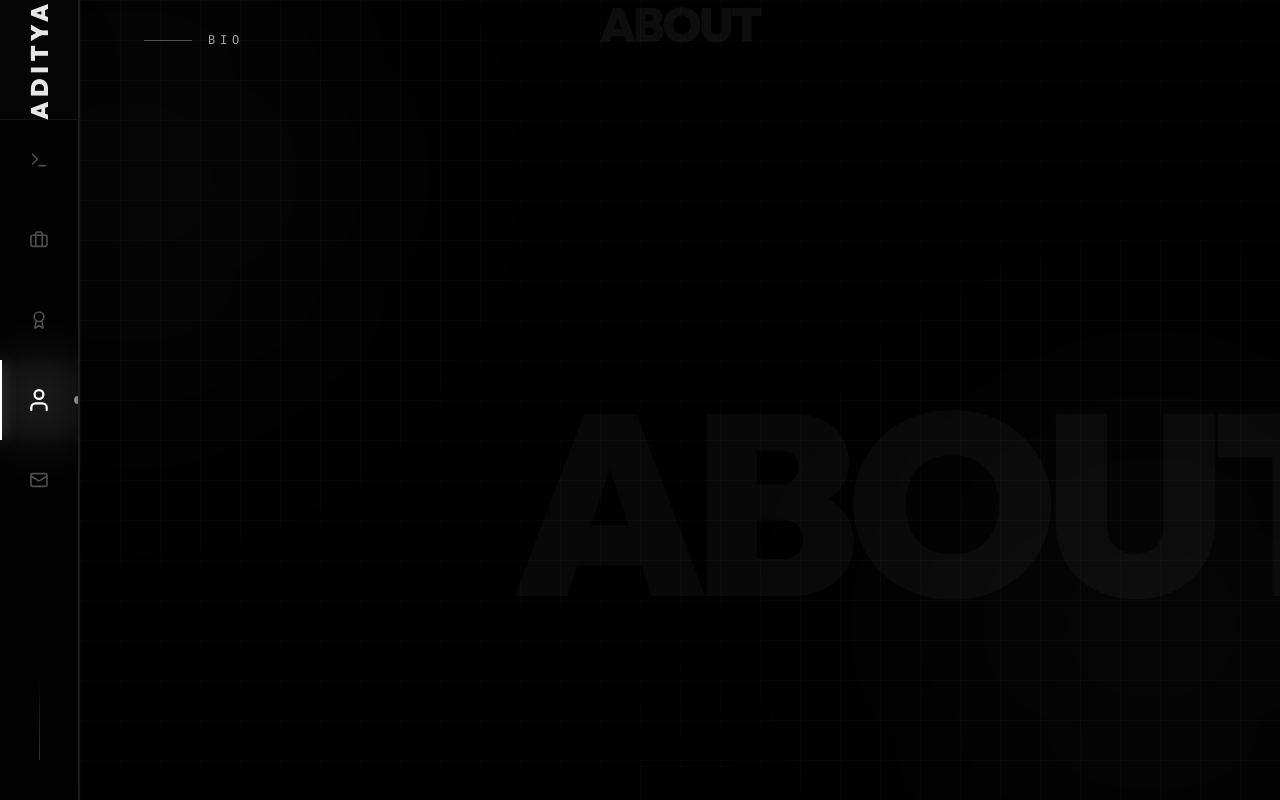
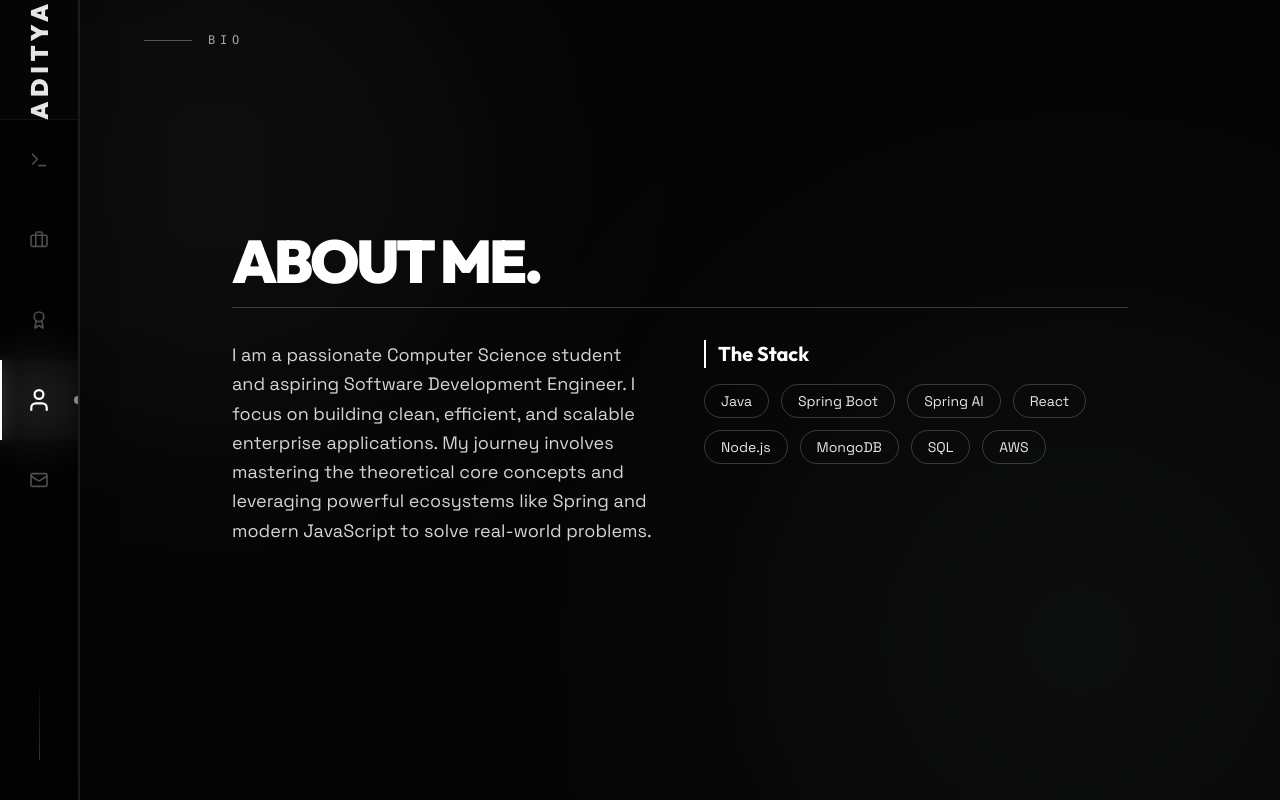
Before and after one commit to code-a13/Portfolio, a React (Vite) app: page /about in a window 1280 px wide. Built offline with nearby package versions, Linux system fonts and the light colour scheme.

Commit message:
ABOUT AND ACHIEVEMENT PAGE

```diff
--- a/package.json
+++ b/package.json
@@ -12,7 +12,7 @@
   "dependencies": {
     "@react-three/drei": "^10.7.7",
     "@react-three/fiber": "^9.5.0",
-    "framer-motion": "^12.29.0",
+    "framer-motion": "^12.34.3",
     "icons-react": "^3.7.1",
     "lucide-react": "^0.563.0",
     "maath": "^0.10.8",
--- /dev/null
+++ b/src/components/home/AboutSection.jsx
@@ -0,0 +1,88 @@
+import React from "react";
+import { motion } from "framer-motion";
+// Import the new reusable component
+import MagicBackground from "../ui/MagicBackground";
+
+export const AboutSection = () => {
+  const skills = ['Java', 'Spring Boot', 'Spring AI', 'React', 'Node.js', 'MongoDB', 'SQL', 'AWS'];
+
+  const containerVariants = {
+    hidden: { opacity: 0 },
+    visible: { opacity: 1, transition: { staggerChildren: 0.1, delayChildren: 0.3 } }
+  };
+
+  const itemVariants = {
+    hidden: { y: 20, opacity: 0 },
+    visible: { y: 0, opacity: 1, transition: { type: "spring", stiffness: 100 } }
+  };
+
+  return (
+    // Ensure relative and overflow-hidden are here
+    <div className="relative min-h-screen bg-dark text-white p-8 md:p-16 font-sans flex flex-col justify-center overflow-hidden">
+
+      {/* --- USE THE REUSABLE COMPONENT HERE --- */}
+      {/* We pass very subtle white/gray colors for the dark theme */}
+      <MagicBackground color1="bg-white/5" color2="bg-gray-400/10" />
+
+      {/* --- CONTENT (Wrapped in relative z-10 to stay above magic) --- */}
+      <div className="relative z-10 max-w-4xl mx-auto w-full">
+         {/* ... (Rest of your existing About Section code remains exactly the same) ... */}
+        <motion.h2
+          initial={{ opacity: 0, x: -50 }}
+          whileInView={{ opacity: 1, x: 0 }}
+          viewport={{ once: true, amount: 0.5 }}
+          transition={{ duration: 0.8, ease: "easeOut" }}
+          className="text-4xl md:text-6xl font-black mb-8 border-b border-white/20 pb-4 tracking-tighter"
+        >
+          ABOUT ME.
+        </motion.h2>
+
+        <div className="grid md:grid-cols-2 gap-12 mt-8">
+          <motion.div
+            initial={{ opacity: 0, y: 30 }}
+            whileInView={{ opacity: 1, y: 0 }}
+            viewport={{ once: true }}
+            transition={{ duration: 0.8, delay: 0.2 }}
+          >
+            <p className="text-gray-300 text-lg leading-relaxed mb-6 font-space">
+              I am a passionate Computer Science student and aspiring Software Development Engineer.
+              I focus on building clean, efficient, and scalable enterprise applications. My journey involves
+              mastering the theoretical core concepts and leveraging powerful ecosystems like Spring and modern JavaScript to solve real-world problems.
+            </p>
+          </motion.div>
+
+          <div className="space-y-6">
+            <div>
+              <motion.h3
+                initial={{ opacity: 0 }}
+                whileInView={{ opacity: 1 }}
+                viewport={{ once: true }}
+                className="text-xl font-bold mb-4 border-l-2 border-white pl-3"
+              >
+                The Stack
+              </motion.h3>
+
+              <motion.div
+                variants={containerVariants}
+                initial="hidden"
+                whileInView="visible"
+                viewport={{ once: true }}
+                className="flex flex-wrap gap-3"
+              >
+                {skills.map((skill) => (
+                  <motion.span
+                    key={skill}
+                    variants={itemVariants}
+                    className="px-4 py-1.5 text-sm border border-white/20 rounded-full text-gray-200 hover:bg-white hover:text-dark transition-colors duration-300 cursor-pointer font-space"
+                  >
+                    {skill}
+                  </motion.span>
+                ))}
+              </motion.div>
+            </div>
+          </div>
+        </div>
+      </div>
+    </div>
+  );
+};
--- /dev/null
+++ b/src/components/home/AchievementsSection.jsx
@@ -0,0 +1,61 @@
+import React from "react";
+import { motion } from "framer-motion";
+// Import the component
+import MagicBackground from "../ui/MagicBackground";
+
+export const AchievementsSection = () => {
+  const achievements = [
+      // ... (your achievements data)
+    { id: 1, title: "Problem Solving", desc: "Building a strong algorithmic foundation through daily hands-on problem solving.", year: "Ongoing" },
+    { id: 2, title: "Enterprise Architecture", desc: "Integrating Spring Boot and Spring AI to build robust, AI-powered backend microservices.", year: "2026" },
+    { id: 3, title: "Full-Stack Mastery", desc: "Mastering the Java and MERN stacks from scratch to deliver complete, scalable software solutions.", year: "2025" },
+  ];
+
+  return (
+    // Ensure relative and overflow-hidden
+    <div className="relative min-h-screen bg-white text-dark p-8 md:p-16 flex flex-col justify-center overflow-hidden">
+
+      <MagicBackground
+            color1="bg-dark/5"
+            color2="bg-gray-500/10"
+            reverse={true}
+            blendMode="mix-blend-multiply"
+        />
+
+      {/* --- CONTENT (Wrapped in relative z-10) --- */}
+      <div className="relative z-10 max-w-5xl mx-auto w-full">
+         {/* ... (Rest of your existing Achievements code) ... */}
+        <motion.h2
+          initial={{ opacity: 0, x: 50 }}
+          whileInView={{ opacity: 1, x: 0 }}
+          viewport={{ once: true, amount: 0.5 }}
+          transition={{ duration: 0.8, ease: "easeOut" }}
+          className="text-4xl md:text-6xl font-black mb-12 tracking-tighter text-right border-b border-dark/20 pb-4"
+        >
+          ACHIEVEMENTS.
+        </motion.h2>
+
+        <div className="grid md:grid-cols-3 gap-6 mt-8">
+          {achievements.map((item, index) => (
+            <motion.div
+              key={item.id}
+              initial={{ opacity: 0, y: 50 }}
+              whileInView={{ opacity: 1, y: 0 }}
+              viewport={{ once: true, margin: "-50px" }}
+              transition={{ duration: 0.6, delay: index * 0.2 }}
+              className="group bg-white/50 backdrop-blur-sm border border-dark p-8 hover:bg-dark hover:text-white transition-all duration-500 ease-out flex flex-col h-full"
+            >
+              <span className="text-sm font-bold text-gray-400 mb-4 block tracking-widest uppercase">
+                {item.year}
+              </span>
+              <h3 className="text-2xl font-bold mb-4 font-space">{item.title}</h3>
+              <p className="text-gray-600 group-hover:text-gray-300 text-sm leading-relaxed mt-auto transition-colors duration-500">
+                {item.desc}
+              </p>
+            </motion.div>
+          ))}
+        </div>
+      </div>
+    </div>
+  );
+};
--- a/src/components/home/Sections.jsx
+++ b/src/components/home/Sections.jsx
@@ -2,4 +2,5 @@
 export { HeroSection } from "./HeroSection";
 export { ProjectsSection } from "./ProjectsSection";
 export { ContactSection } from "./ContactSection";
-export { AchievementsSection, AboutSection } from "./OtherSections";
+export { AchievementsSection } from "./AchievementsSection";
+export { AboutSection } from "./AboutSection";
--- /dev/null
+++ b/src/components/ui/MagicBackground.jsx
@@ -0,0 +1,39 @@
+import React from "react";
+import { motion } from "framer-motion";
+
+const MagicBackground = ({
+  color1 = "bg-white/5",
+  color2 = "bg-gray-500/10",
+  reverse = false,
+  blendMode = "mix-blend-screen" // Added default blend mode here!
+}) => {
+
+  const variant1 = {
+    animate: { scale: [1, 1.2, 1], x: [0, 100, -50, 0], y: [0, -50, 50, 0], rotate: [0, 45, 0] },
+    transition: { duration: 18, repeat: Infinity, ease: "easeInOut" }
+  };
+
+  const variant2 = {
+    animate: { scale: [1, 1.5, 1.2, 1], x: [0, -100, 50, 0], y: [0, 80, -40, 0], rotate: [0, -30, 0] },
+    transition: { duration: 25, repeat: Infinity, ease: "easeInOut", delay: 2 }
+  };
+
+  return (
+    <div className="absolute inset-0 z-0 pointer-events-none overflow-hidden select-none">
+      <motion.div
+        variants={variant1}
+        animate="animate"
+        // Notice we injected {blendMode} dynamically here
+        className={`absolute ${reverse ? 'bottom-[-10%] right-[-10%]' : '-top-[10%] -left-[10%]'} w-[40vw] h-[40vw] min-w-[400px] min-h-[400px] rounded-full blur-[120px] opacity-70 ${blendMode} ${color1}`}
+      />
+      <motion.div
+        variants={variant2}
+        animate="animate"
+        // And here!
+        className={`absolute ${reverse ? '-top-[10%] -left-[10%]' : 'bottom-[-20%] right-[-10%]'} w-[50vw] h-[50vw] min-w-[500px] min-h-[500px] rounded-full blur-[150px] opacity-60 ${blendMode} ${color2}`}
+      />
+    </div>
+  );
+};
+
+export default MagicBackground;
```
Also changed, not shown: 1 other file (tests, documents, lock files or other folders).
